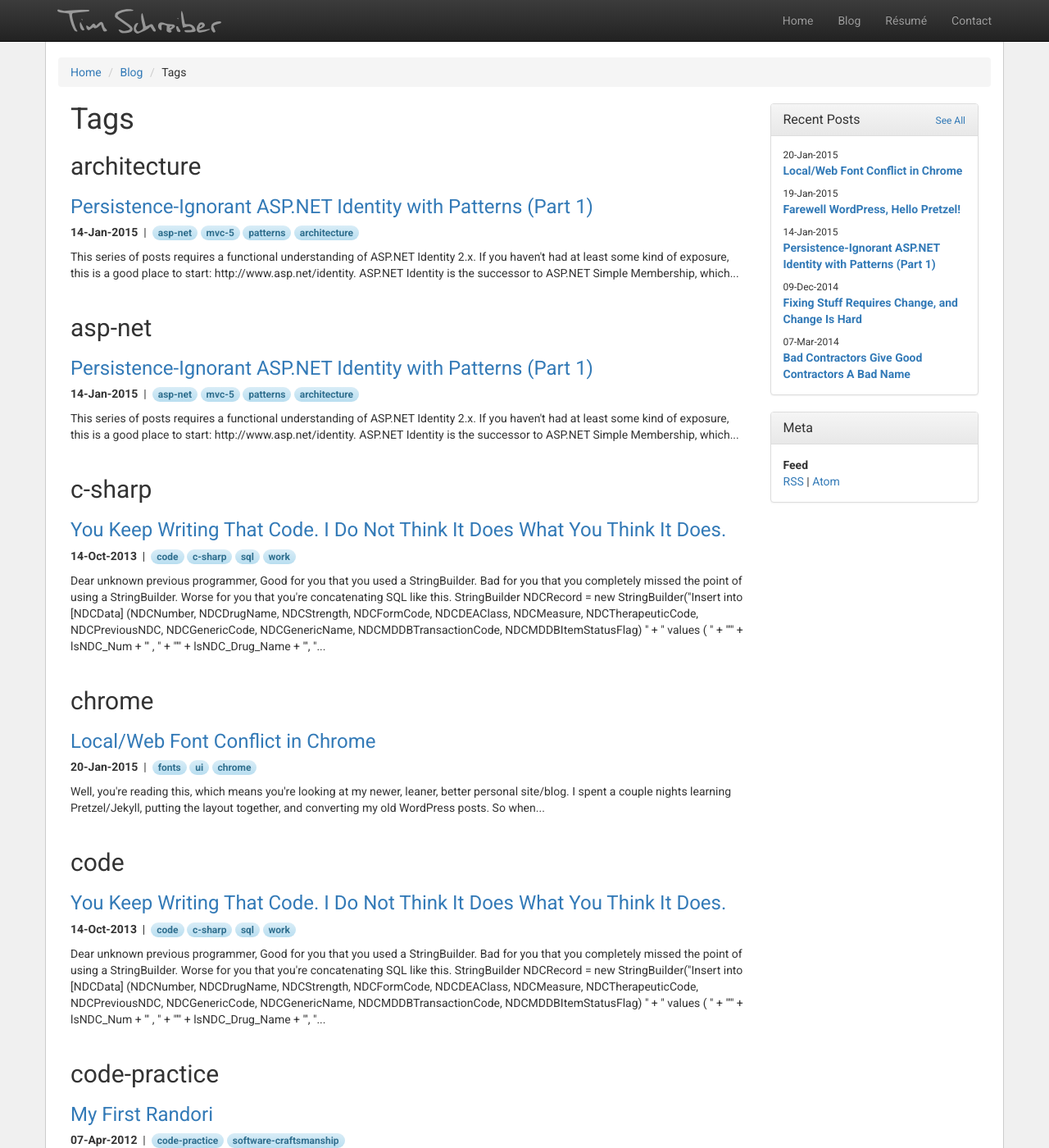
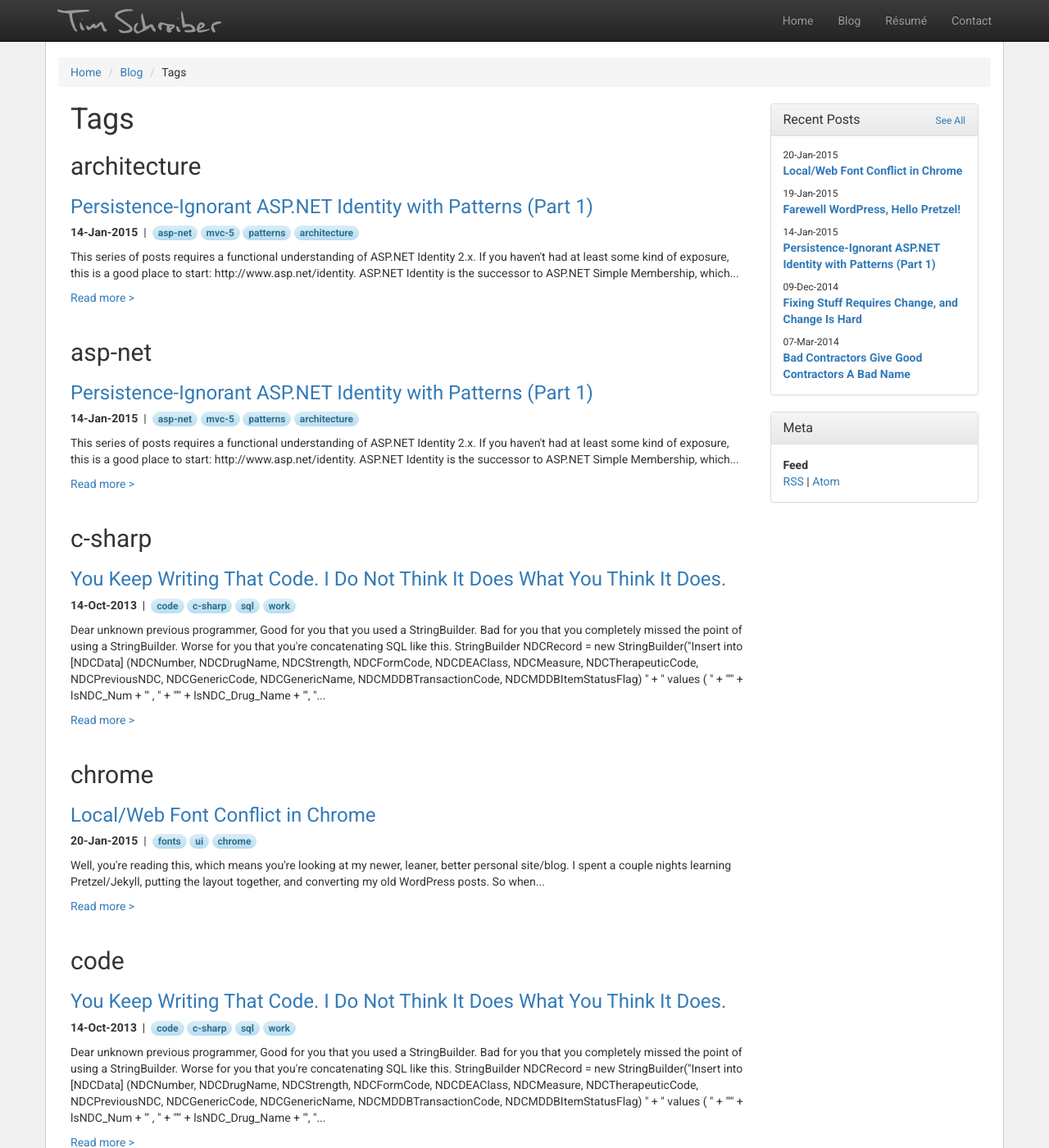
Before and after one commit to timschreiber/timschreiber.github.com, a Jekyll site: the page built from blog/tags/index.html, in a window 1280 px wide and 1400 px high. Shown: the whole window at 82% size. Built offline with Jekyll 4.4.1, drawn with Linux system fonts in a browser that asks for light colours; nearby versions of some CDN libraries; some of the changed text lies outside the part shown.

Commit message:
added 'read more' link to tags page

```diff
--- a/blog/tags/index.html
+++ b/blog/tags/index.html
@@ -32,6 +32,7 @@
 								{% endfor %}
 							</h5>
 							<p>{{ post.description }}</p>
+							<p><a href="{{ post.url }}">Read more &gt;</a></p>
 						</article>
 					</div>
 				{% endfor %}
```
